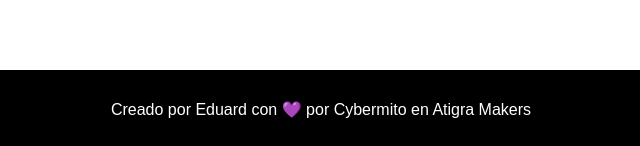
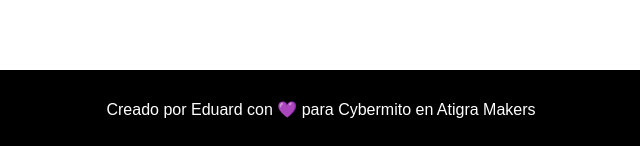
Before and after one commit to edgiani/eduard-web, a plain HTML site: page index.html in a window 1280 px wide. Shown: the part 1393-1539 px from the top of the page, 319-959 px from the left. Drawn offline with Linux system fonts and the light colour scheme.

Commit message:
Update index.html

```diff
--- a/index.html
+++ b/index.html
@@ -69,7 +69,7 @@
     </main>
 
     <footer>
-        <p>Creado por Eduard con &#128156; por Cybermito en Atigra Makers</p>
+        <p>Creado por Eduard con &#128156; para Cybermito en Atigra Makers</p>
     </footer>
 </body>
 </html>
```
